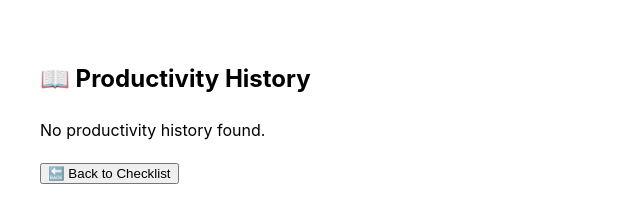
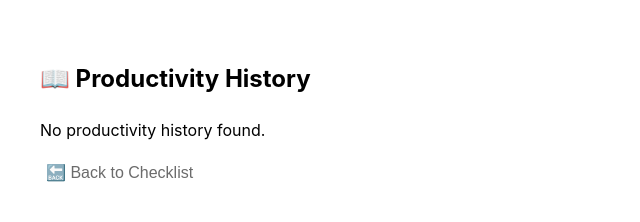
Before and after one commit to juppiejuppie/productivity-checklist-and-history, a plain HTML site: page history.html in a window 1280 px wide. Shown: the whole page, without its empty margins (0-640 px from the left). Drawn offline with Linux system fonts and the light colour scheme.

Commit message:
Update history.html

```diff
--- a/history.html
+++ b/history.html
@@ -15,13 +15,34 @@
       border-bottom: 1px solid #ddd;
       padding: 10px 0;
     }
+
+    #backBtn {
+      margin-top: 0rem;
+      font-size: 1rem;
+      color: #6b6b6b; /* Notion-like gray */
+      background: transparent;
+      border: none;
+      cursor: pointer;
+      font-weight: 500;
+      transition: color 0.2s ease;
+      width: fit-content;
+    }
+
+    #backBtn:hover {
+      color: #2f80ed; /* Notion blue on hover */
+      background: rgba(47, 128, 237, 0.1);
+      border-radius: 4px;
+    }
+
   </style>
 </head>
 
 <body>
   <h2>📖 Productivity History</h2>
   <div id="historyList"></div>
-  <a href="index.html"><button>🔙 Back to Checklist</button></a>
+  <a href="index.html">
+    <button id="backBtn">🔙 Back to Checklist</button>
+  </a>
 
   <script>
     function loadHistory() {
```
